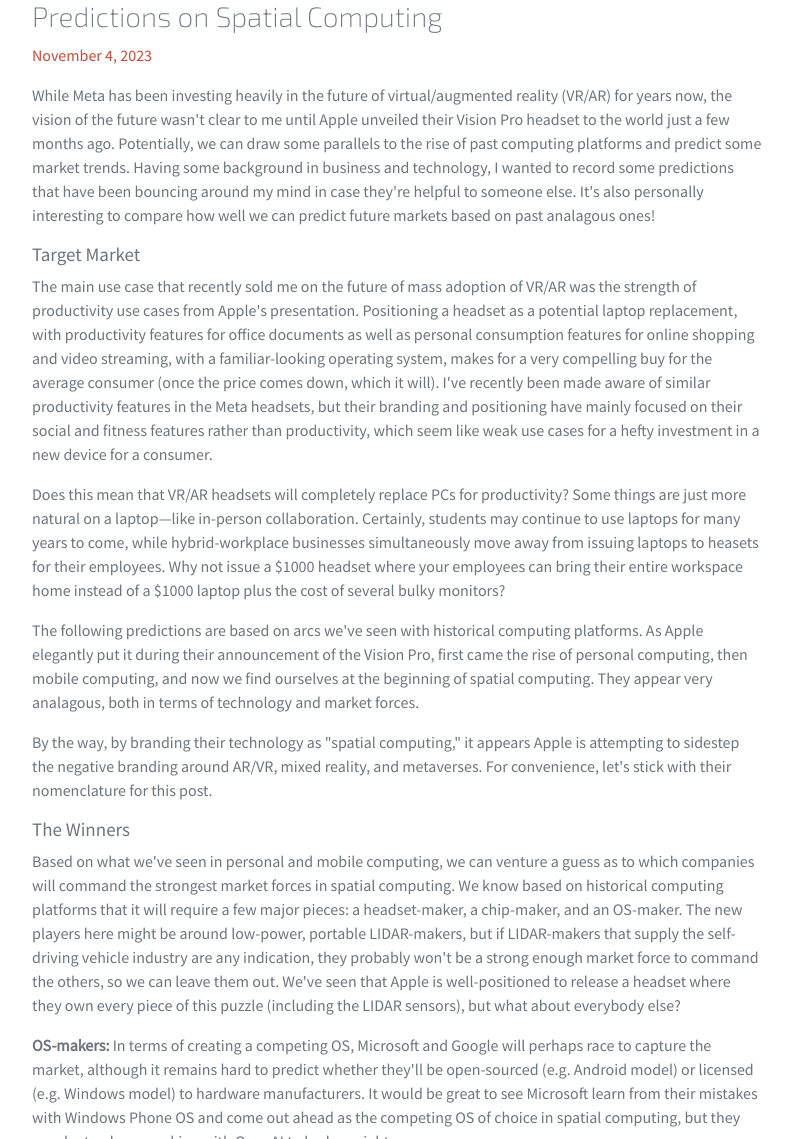
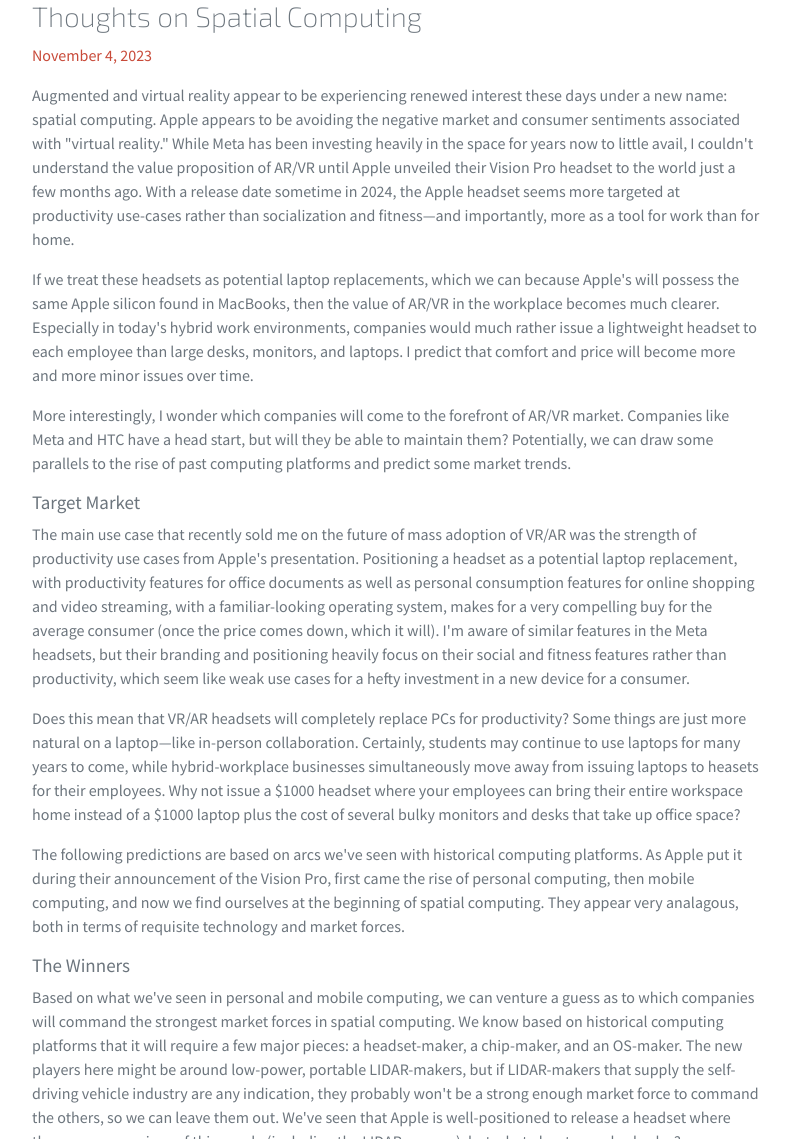
Before and after one commit to ptkinvent/ptkinvent.github.io, a Jekyll site: the page built from _posts/2023-11-04-spatial-computing.html, in a window 1280 px wide and 1400 px high, scrolled down 410 px. Shown: the part 261-1400 px from the top of the window, without its empty margins (243-1035 px from the left). Built offline with Jekyll 4.4.1, drawn with Linux system fonts in a browser that asks for light colours; nearby versions of some CDN libraries.

Commit message:
Updated website description

```diff
--- a/_config.yml
+++ b/_config.yml
@@ -2,10 +2,11 @@
 title: Prateek Sahay
 email: ptkinvent@gmail.com
 description: >- # Ignore newlines
-  Welcome to the personal website of Prateek Sahay. I'm a robotics software
-  engineer working at the Advanced Technologies Group at Uber in Pittsburgh, PA.
-  I use this website to display my past projects and write up some of my
-  thoughts.
+  Welcome to the digital realm of Prateek Sahay, an innovative entrepreneur
+  based in the vibrant city of San Francisco, CA. This platform serves as a
+  showcase for my journey, featuring a curated collection of my past projects
+  and and a space to articulate my thoughts. Join me as as I navigate the
+  intersection of creativity, engineering, and business.
 permalink: pretty
 url: "https://prateeksahay.com"
 
--- a/_posts/2023-11-04-spatial-computing-predictions.html
+++ b/_posts/2023-11-04-spatial-computing.html
@@ -1,6 +1,6 @@
 ---
 layout: post
-title: Predictions on Spatial Computing
+title: Thoughts on Spatial Computing
 banner-img: img/spatial-computing-blog.jpg
 excerpt: "While Meta has been investing heavily in the future of
 virtual/augmented reality (VR/AR) for years now, the vision of
@@ -11,16 +11,34 @@
     <div class="row">
         <div class="offset-md-2 col-md-8">
             <p>
-                While Meta has been investing heavily in the future of
-                virtual/augmented reality (VR/AR) for years now, the vision of
-                the future wasn't clear to me until Apple unveiled their Vision
-                Pro headset to the world just a few months ago. Potentially, we
-                can draw some parallels to the rise of past computing platforms
-                and predict some market trends. Having some background in
-                business and technology, I wanted to record some predictions
-                that have been bouncing around my mind in case they're helpful
-                to someone else. It's also personally interesting to compare how
-                well we can predict future markets based on past analagous ones!
+                Augmented and virtual reality appear to be experiencing renewed
+                interest these days under a new name: spatial computing. Apple
+                appears to be avoiding the negative market and consumer
+                sentiments associated with "virtual reality." While Meta has
+                been investing heavily in the space for years now to little
+                avail, I couldn't understand the value proposition of AR/VR
+                until Apple unveiled their Vision Pro headset to the world just
+                a few months ago. With a release date sometime in 2024, the
+                Apple headset seems more targeted at productivity use-cases
+                rather than socialization and fitness&mdash;and importantly,
+                more as a tool for work than for home.
+            </p>
+            <p>
+                If we treat these headsets as potential laptop replacements,
+                which we can because Apple's will possess the same Apple silicon
+                found in MacBooks, then the value of AR/VR in the workplace
+                becomes much clearer. Especially in today's hybrid work
+                environments, companies would much rather issue a lightweight
+                headset to each employee than large desks, monitors, and
+                laptops. I predict that comfort and price will become more and
+                more minor issues over time.
+            </p>
+            <p>
+                More interestingly, I wonder which companies will come to the
+                forefront of AR/VR market. Companies like Meta and HTC have a
+                head start, but will they be able to maintain them? Potentially,
+                we can draw some parallels to the rise of past computing
+                platforms and predict some market trends.
             </p>
             <h4>Target Market</h4>
             <p>
@@ -31,12 +49,11 @@
                 documents as well as personal consumption features for online
                 shopping and video streaming, with a familiar-looking operating
                 system, makes for a very compelling buy for the average consumer
-                (once the price comes down, which it will). I've recently been
-                made aware of similar productivity features in the Meta
-                headsets, but their branding and positioning have mainly focused
-                on their social and fitness features rather than productivity,
-                which seem like weak use cases for a hefty investment in a new
-                device for a consumer.
+                (once the price comes down, which it will). I'm aware of similar
+                features in the Meta headsets, but their branding and
+                positioning heavily focus on their social and fitness features
+                rather than productivity, which seem like weak use cases for a
+                hefty investment in a new device for a consumer.
             </p>
             <p>
                 Does this mean that VR/AR headsets will completely replace PCs
@@ -47,21 +64,15 @@
                 issuing laptops to heasets for their employees. Why not issue a
                 $1000 headset where your employees can bring their entire
                 workspace home instead of a $1000 laptop plus the cost of
-                several bulky monitors?
+                several bulky monitors and desks that take up office space?
             </p>
             <p>
                 The following predictions are based on arcs we've seen with
-                historical computing platforms. As Apple elegantly put it during
-                their announcement of the Vision Pro, first came the rise of
-                personal computing, then mobile computing, and now we find
-                ourselves at the beginning of spatial computing. They appear
-                very analagous, both in terms of technology and market forces.
-            </p>
-            <p>
-                By the way, by branding their technology as "spatial computing,"
-                it appears Apple is attempting to sidestep the negative branding
-                around AR/VR, mixed reality, and metaverses. For convenience,
-                let's stick with their nomenclature for this post.
+                historical computing platforms. As Apple put it during their
+                announcement of the Vision Pro, first came the rise of personal
+                computing, then mobile computing, and now we find ourselves at
+                the beginning of spatial computing. They appear very analagous,
+                both in terms of requisite technology and market forces.
             </p>
 
             <h4>The Winners</h4>
--- a/blog.html
+++ b/blog.html
@@ -26,7 +26,6 @@
         <h3 class="panel-subtitle">Posts</h3>
 
         {% for post in site.posts %}
-
         <div class="card w-100 mb-4">
             <!-- Post preview image -->
             <a href="{{ post.url }}">
@@ -41,9 +40,7 @@
                 <a href="{{ post.url }}" class="btn btn-outline-primary">Read more</a>
             </div>
         </div>
-
         {% endfor %}
 
     </div>
-
 </div>
```
Also changed, not shown: about.html (indentation only). Lines whose indentation alone changed are shown as unchanged.
